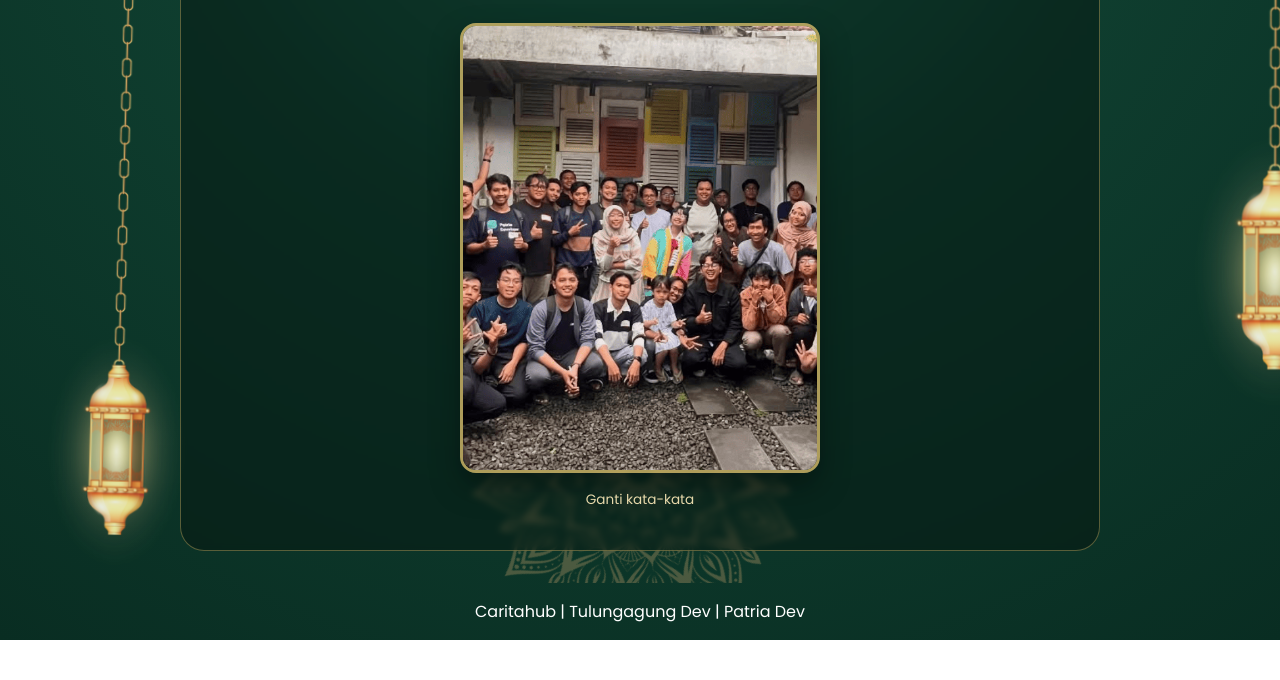
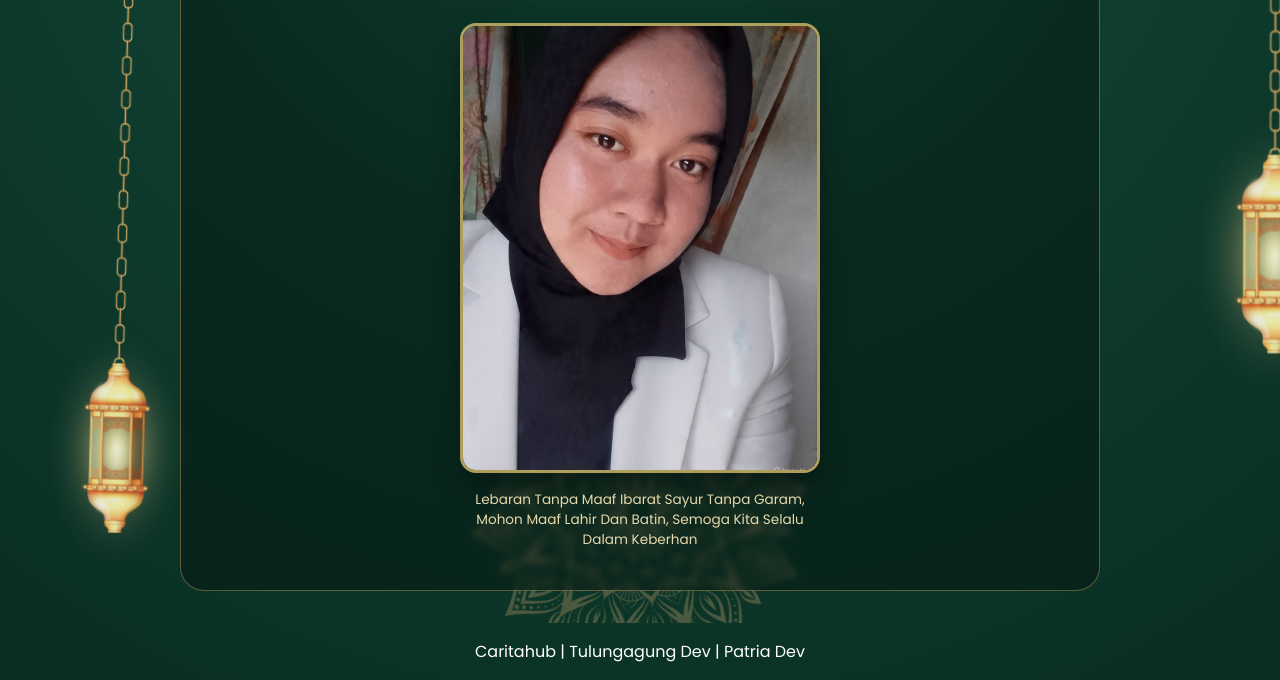
Before and after one commit to alisanurandini/alisanurandini.github.io, a plain HTML site: page index.html in a window 1280 px wide. Shown: the part 244-924 px from the top of the page. Before the commit the page ends 884 px from the top, so only its background shows below. Drawn offline with Linux system fonts and the light colour scheme.

Commit message:
ganti foto dan kata kata

```diff
--- a/index.html
+++ b/index.html
@@ -21,8 +21,8 @@
       <p class="subtitle">Mohon Maaf Lahir dan Batin</p>
 
       <figure class="photo-wrap">
-        <img src="assets/ganti_foto.png" alt="Placeholder foto keluarga" />
-        <figcaption>Ganti kata-kata</figcaption>
+        <img src="assets/lisa.jpg.jpg" alt="Placeholder foto keluarga" />
+        <figcaption>Lebaran Tanpa Maaf Ibarat Sayur Tanpa Garam, Mohon Maaf Lahir Dan Batin, Semoga Kita Selalu Dalam Keberhan</figcaption>
       </figure>
     </div>
   </section>
```
Also changed, not shown: assets/lisa.jpg.jpg (added).
